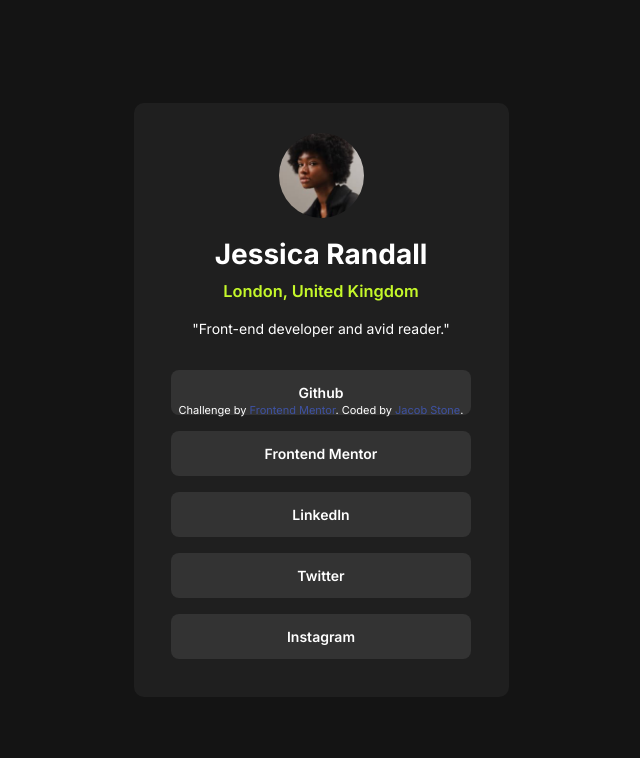
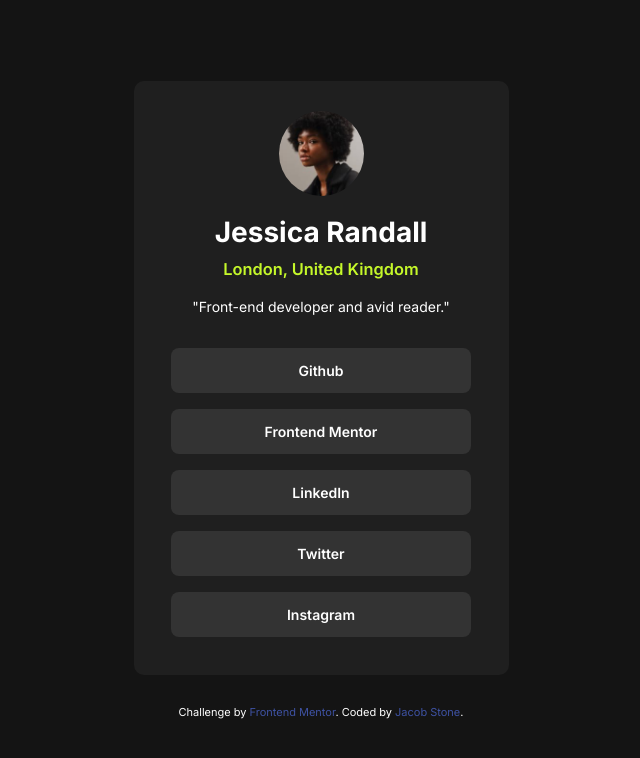
Before and after one commit to jacob-stone9554/links, a plain HTML site: page index.html in a window 1280 px wide. Shown: the whole page, without its empty margins (319-959 px from the left). Drawn offline with Linux system fonts and the light colour scheme.

Commit message:
tweaked the attribution. again.

```diff
--- a/styles.css
+++ b/styles.css
@@ -109,9 +109,8 @@ main {
 .attribution {
     font-size: 11px;
     text-align: center;
-    position: absolute;
     color: hsl(0, 0%, 100%);
-    margin-top: 20px;
+    margin-top: 30px;
 }
 
 .attribution a {
```
